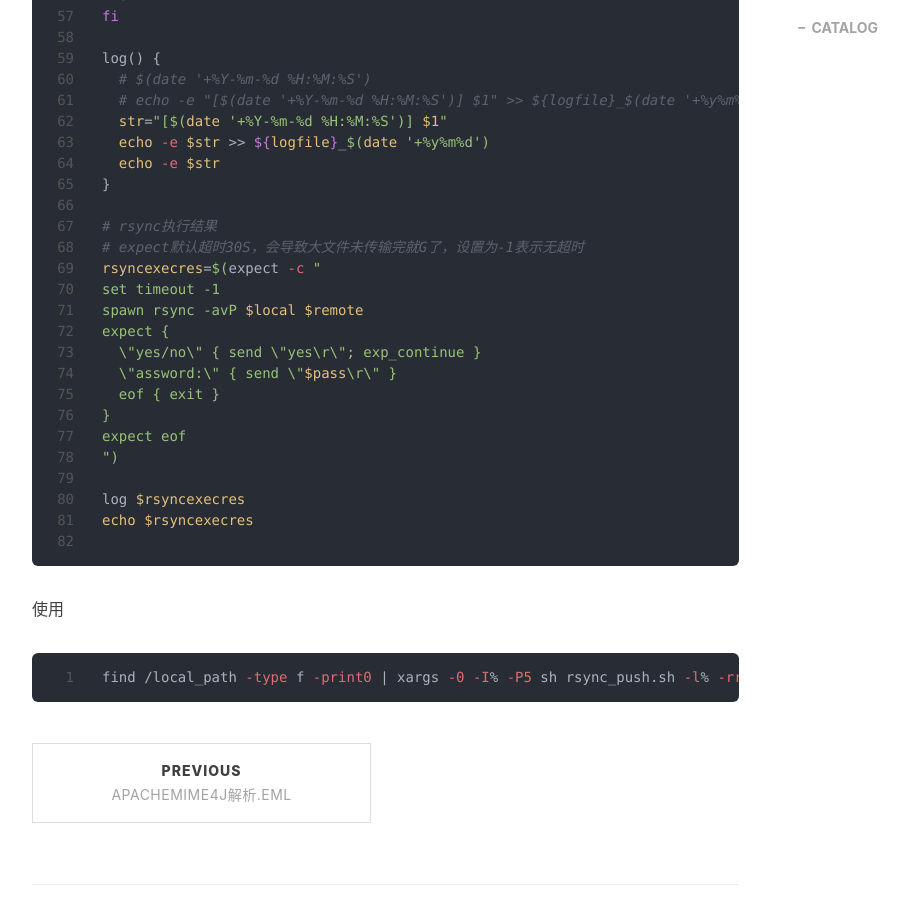
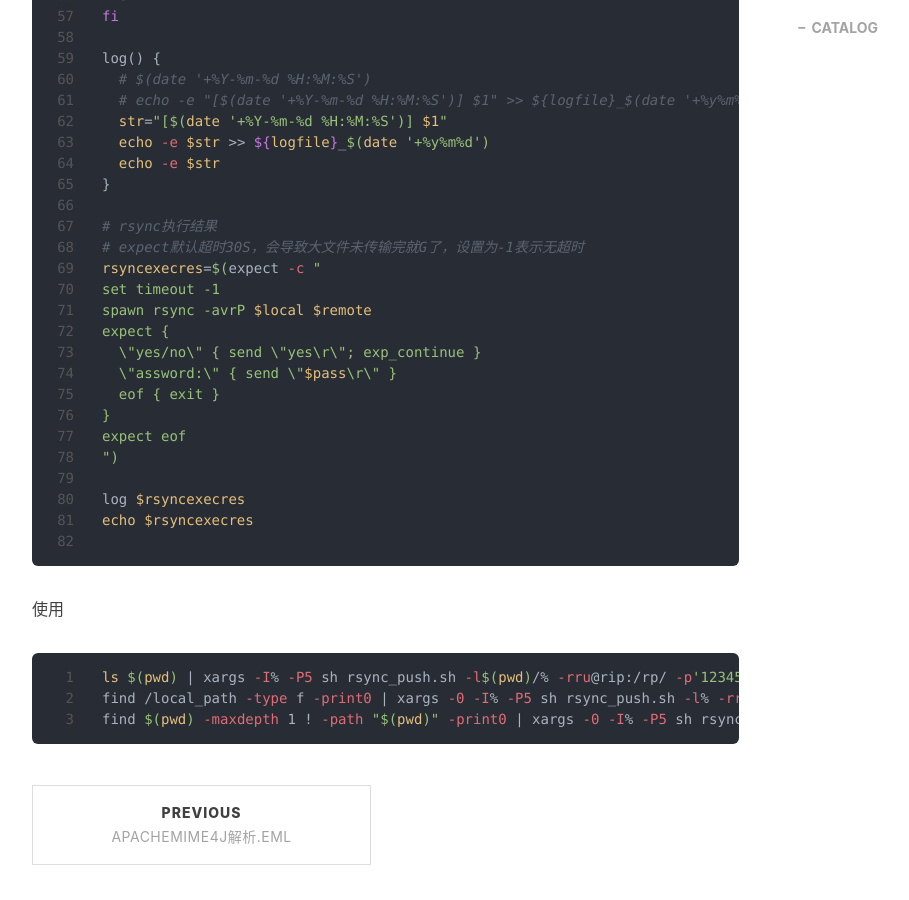
Before and after one commit to youthredblog/youthredblog.github.io, a Jekyll site: the page built from _posts/2025-05-08-xargs+rsync多线程断点续传自动增量同步.md, in a window 1280 px wide and 900 px high, scrolled down 2368 px. Shown: the whole window, without its empty margins (233-1142 px from the left). Built offline with Jekyll 4.4.1, drawn with Linux system fonts in a browser that asks for light colours; nearby versions of some CDN libraries; comment, search, counter and statistics services are not loaded; some of the changed text lies outside the part shown.

Commit message:
Update 2025-05-08-xargs+rsync多线程断点续传自动增量同步.md

````diff
--- a/_posts/2025-05-08-xargs+rsync多线程断点续传自动增量同步.md
+++ b/_posts/2025-05-08-xargs+rsync多线程断点续传自动增量同步.md
@@ -20,7 +20,7 @@
 find /local_path -type f -print0 | xargs -0 -I% -P5 rsync -avP % /local_path2
 
 # 远程
-find /local_path -type f -print0 | xargs -0 -I% -P5 rsync -avP % remote_user@remote_ip:/remote_path
+find /local_path -type f -print0 | xargs -0 -I% -P5 rsync -avrP % remote_user@remote_ip:/remote_path
 
 # 简单解释
 # -type f 递归找寻/local_path下所有文件
@@ -28,7 +28,7 @@
 # -0 使用NULL作为分隔符，与-print0搭配使用
 # -I% 参数变量名称指定为%
 # -P5 最大并行数5
-# -avP -a归档 -v增加输出信息 -P显示进度并支持断点续传
+# -avrP -a归档 -v增加输出信息 -r递归子目录并保持目录结构 -P显示进度并支持断点续传
 ```
 
 执行远程同步后会提示输密码，进一步编写脚本以自动化
@@ -106,7 +106,7 @@
 # expect默认超时30S，会导致大文件未传输完就G了，设置为-1表示无超时
 rsyncexecres=$(expect -c "
 set timeout -1
-spawn rsync -avP $local $remote
+spawn rsync -avrP $local $remote
 expect {
   \"yes/no\" { send \"yes\r\"; exp_continue }
   \"assword:\" { send \"$pass\r\" }
@@ -123,5 +123,7 @@
 使用
 
 ```shell
-find /local_path -type f -print0 | xargs -0 -I% -P5 sh rsync_push.sh -l% -rru@rip:/rp -p'123456' -Lsynclogfile
+ls $(pwd) | xargs -I% -P5 sh rsync_push.sh -l$(pwd)/% -rru@rip:/rp/ -p'123456' -Lsynclogfile
+find /local_path -type f -print0 | xargs -0 -I% -P5 sh rsync_push.sh -l% -rru@rip:/rp/ -p'123456' -Lsynclogfile
+find $(pwd) -maxdepth 1 ! -path "$(pwd)" -print0 | xargs -0 -I% -P5 sh rsync_push.sh -l% -rru@rip:/rp/ -p'123456' -Lsynclogfile
 ```
````
